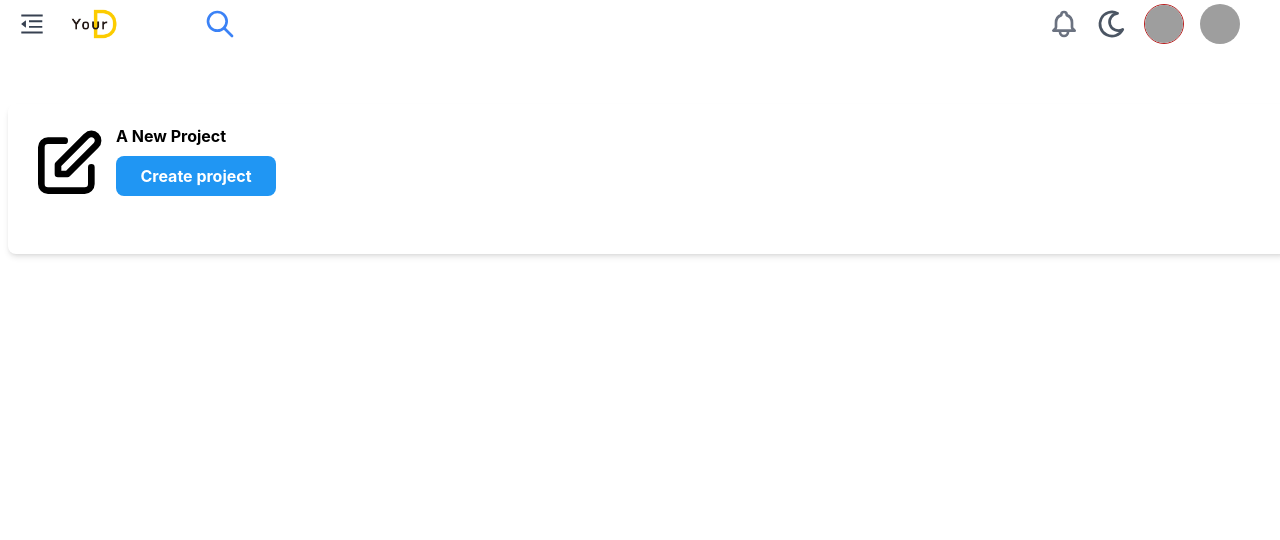
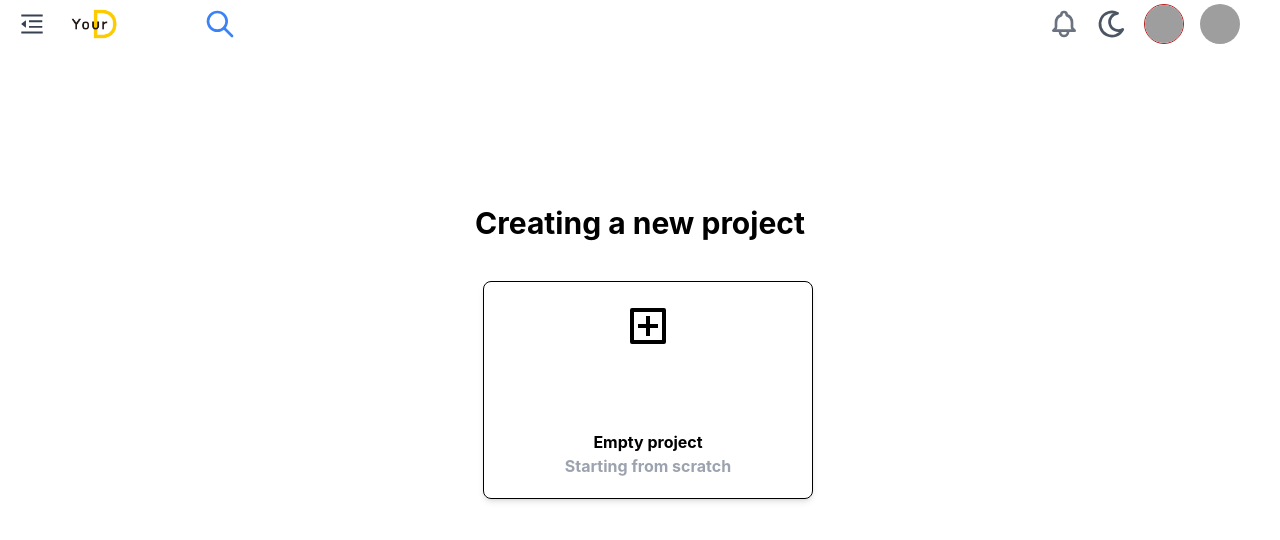
Before and after one commit to DataSovereignty-YourD/YourD-SaaS, a React (Create React App) app: page /project in a window 1280 px wide. Shown: the top 540 px of the page. Built offline with nearby package versions, Linux system fonts and the light colour scheme; grey boxes are pictures that could not be loaded.

Commit message:
projectListPage

```diff
--- a/src/pages/projectListPage.tsx
+++ b/src/pages/projectListPage.tsx
@@ -1,14 +1,15 @@
-import { Link } from "react-router-dom";
-import { useRecoilState, useRecoilValue } from "recoil";
-import NewProject from "../components/newProject";
+import { Link } from 'react-router-dom';
+import { useRecoilState, useRecoilValue } from 'recoil';
+import NewProject from '../components/newProject';
 import {
   currentProjectState,
   projectModalState,
   projectValue,
-} from "../recoil/dashBoard/project";
-import { loginValue } from "../recoil/loginState";
-import Right from "../assets/icons/Right.png";
-import { useEffect } from "react";
+} from '../recoil/dashBoard/project';
+import { loginValue } from '../recoil/loginState';
+import Right from '../assets/icons/Right.png';
+import { useEffect } from 'react';
+import { RiAddBoxLine } from 'react-icons/ri';
 
 export default function ProjectListPage() {
   const [modalOpen, setModalOpen] = useRecoilState(projectModalState);
@@ -22,7 +23,7 @@ export default function ProjectListPage() {
 
   const newProject = () => {
     if (isLogin) setModalOpen(true);
-    else alert("로그인 후 이용하세요");
+    else alert('로그인 후 이용하세요');
   };
   function randomNumberInRange(min: number, max: number) {
     // 👇️ get number between min (inclusive) and max (inclusive)
@@ -30,64 +31,75 @@ export default function ProjectListPage() {
   }
 
   const ProjectDate = (StartProjectDate: number) => {
-    let date = new Intl.DateTimeFormat("en-US", {
-      year: "numeric",
-      month: "2-digit",
-      day: "2-digit",
+    let date = new Intl.DateTimeFormat('en-US', {
+      year: 'numeric',
+      month: '2-digit',
+      day: '2-digit',
     }).format(StartProjectDate);
     return date;
   };
 
   let projectList = [
     {
-      title: "A New Project",
-      subtitle: "Testing a new project",
+      title: 'A New Project',
+      subtitle: 'Testing a new project',
       svgurl:
         '<svg className="width="80" height="80" text-gray-600"  fill="none" viewBox="0 0 24 24" stroke="currentColor"><path stroke-linecap="round" stroke-linejoin="round" stroke-width="2" d="M11 5H6a2 2 0 00-2 2v11a2 2 0 002 2h11a2 2 0 002-2v-5m-1.414-9.414a2 2 0 112.828 2.828L11.828 15H9v-2.828l8.586-8.586z"/></svg>',
-      buttontext: "Go to project",
+      buttontext: 'Go to project',
     },
     {
-      title: "Custom Project",
-      subtitle: "Testing a new project",
+      title: 'Custom Project',
+      subtitle: 'Testing a new project',
       svgurl: `
       <svg className=" text-gray-600"  width="80" height="80" viewBox="0 0 24 24" stroke-width="2" stroke="currentColor" fill="none" stroke-linecap="round" stroke-linejoin="round">  <path stroke="none" d="M0 0h24v24H0z"/>  <rect x="4" y="4" width="16" height="4" rx="1" />  <rect x="4" y="12" width="6" height="8" rx="1" />  <line x1="14" y1="12" x2="20" y2="12" />  <line x1="14" y1="16" x2="20" y2="16" />  <line x1="14" y1="20" x2="20" y2="20" /></svg>
     `,
-      buttontext: "Create project",
+      buttontext: 'Create project',
     },
     {
-      title: "Crowdsourced Transcription",
-      subtitle: "Testing a new project",
+      title: 'Crowdsourced Transcription',
+      subtitle: 'Testing a new project',
       svgurl:
         '<svg className="width="80" height="80" text-gray-600"  fill="none" viewBox="0 0 24 24" stroke="currentColor"><path stroke-linecap="round" stroke-linejoin="round" stroke-width="2" d="M12 15v2m-6 4h12a2 2 0 002-2v-6a2 2 0 00-2-2H6a2 2 0 00-2 2v6a2 2 0 002 2zm10-10V7a4 4 0 00-8 0v4h8z"/></svg>',
-      buttontext: "Start trnascribing",
+      buttontext: 'Start trnascribing',
     },
     {
-      title: "OCR Correction",
-      subtitle: "Testing a new project",
+      title: 'OCR Correction',
+      subtitle: 'Testing a new project',
       svgurl:
         '<svg className="width="80" height="80" text-gray-600"  viewBox="0 0 24 24"  fill="none"  stroke="currentColor"  stroke-width="2"  stroke-linecap="round"  stroke-linejoin="round">  <rect x="3" y="3" width="18" height="18" rx="2" ry="2" />  <line x1="3" y1="9" x2="21" y2="9" />  <line x1="9" y1="21" x2="9" y2="9" /></svg>',
-      buttontext: "Correct OCR",
+      buttontext: 'Correct OCR',
     },
   ];
 
   return (
-    <div className="w-full ">
-      <div className="mb-10">{modalOpen ? <NewProject /> : <div></div>}</div>
+    <div className="w-full">
+      <div className="mb-">{modalOpen ? <NewProject /> : <div></div>}</div>
       {/* <div className="container text-2xl mx-auto font-bold">Project List</div> */}
-      <section title="main" className="flex container w-full h-screen mx-auto ">
-        <div className="text-black w-full ">
+      <section title="main" className="container w-full h-screen mx-auto ">
+        {/* <div className="text-black w-full "> */}
+
         {project[0] && isLogin ? (
-            <div className="grid lg:grid-cols-2 items-center gap-5 md:grid-cols-1">
+          <div className="items-center gap-5">
             {project.map((item) => {
               return (
+                <Link
+                  to={`${item.clientId}/dashboard`}
+                  onClick={() => {
+                    setSelectProject(item);
+                  }}
+                >
+                  <div className="flex items-start text-2xl font-bold text-black ">
+                    Projects
+                  </div>
+                  <div className="flex col-span-1 w-full transition-all ease-in-out duration-500  shadow-md m-2 mt-12 min-w-full hover:shadow-lg hover:bg-gray-200 border align-top">
+                    <div className="bg-blue-400 w-1 flex-shrink-0 self-stretch"></div>{' '}
+                    {/* 색상 막대 */}
                     <div
                       // onClick={() => navigator('/project', { state: { item: item } })}
-                    className="col-span-1 h-fit transition-all  ease-in-out duration-500 rounded-2xl justify-center p-5 shadow-md m-2 mt-4 min-w-full hover:shadow-lg hover:bg-gray-200 border"
+                      className="flex-1 h-fit p-5 flex flex-col justify-center"
                     >
-                    {/* <div className="text-xs font-bold uppercase text-teal-700 mt-1 mb-2">{item.ServiceDID}</div> */}
                       <div className="flex">
                         <div className="text-xl font-bold mb-2">
-                        {" "}
                           Name: {item.projectName}
                         </div>
                         <div className="text-lg right-2 ml-auto font-bold">
@@ -96,7 +108,7 @@ export default function ProjectListPage() {
                       </div>
                       <div>
                         <div className="flex ">
-                        <div className="font-bold">Permissions :&nbsp;</div>{" "}
+                          <div className="font-bold">Permissions :&nbsp;</div>
                           <div>Owner</div>
                         </div>
                         <div className="truncate flex">
@@ -108,43 +120,41 @@ export default function ProjectListPage() {
                             <div className="font-bold">Create: &nbsp;</div>
                             <div>{ProjectDate(item.startProjectDate)}</div>
                           </div>
-                        <Link
-                          to={`${item.clientId}/dashboard`}
-                          onClick={() => {
-                            setSelectProject(item);
-                          }}
-                          className="flex items-center w-fit font-bold bg-[#2096F3] rounded-xl px-3 text-white -mt-4"
-                        >
-                          <div className="flex ml-auto">DashBoard</div>
-                          <img
-                            src={Right}
-                            className="w-10 resize-x -scale-x-100 -mr-3"
-                          />
-                        </Link>
                         </div>
                       </div>
                     </div>
+                  </div>
+                </Link>
               );
             })}
           </div>
         ) : (
+          <div className="flex justify-center items-center h-full w-full">
+            <div>
+              <div className="flex-col text-black font-bold text-3xl mb-10">
+                Creating a new project<div></div>
+              </div>
               <div
-              onClick={() => newProject()}
-              className="flex text-l font-bold transition-all w-full h-[150px] ease-in-out duration-500 rounded-lg  p-5 shadow-md m-2 mt-4  hover:shadow-lg hover:bg-gray-200"
+                onClick={isLogin ? () => newProject() : null}
+                className="flex-col text-l font-bold transition-all w-full h-1/4 ease-in-out duration-500 rounded-lg  p-5 shadow-md m-2 mt-4 mb-48 border border-black border-solid hover:shadow-lg
+                 hover:bg-gray-200  hover:border-purple-300  justify-center items-center"
               >
-              <div
-                dangerouslySetInnerHTML={{
-                  __html: projectList[0].svgurl,
-                }}
-                className="mr-2"
-              />
-              <div className="flex flex-col">
-                A New Project
-                <button className="bg-[#2096F3] text-white py-2 px-4 rounded-lg mt-2 w-40">
-                  {projectList[1].buttontext}
-                </button>
+                <div className="flex justify-center items-center">
+                  <RiAddBoxLine size={48} />
+                </div>
+
+                <div className="flex-col">
+                  <div className="mt-20 text-center  pointer-events-none ">
+                    Empty project
+                  </div>
+                  <div className="text-gray-400 text-center">
+                    Starting from scratch
                   </div>
                 </div>
+              </div>
+            </div>
+          </div>
+
           // <div>
 
           // </div>
@@ -178,7 +188,7 @@ export default function ProjectListPage() {
               );
             })}
           </div> */}
-        </div>
+        {/* </div> */}
       </section>
     </div>
   );
```
Lines whose indentation alone changed are shown as unchanged.
